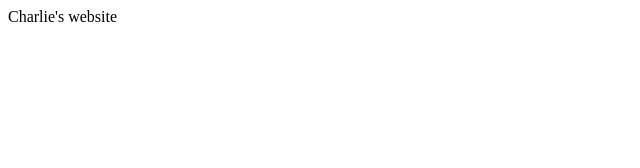
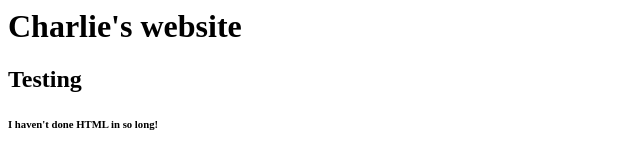
Before and after one commit to charliesolari22/charliesolari22.github.io, a plain HTML site: page index.html in a window 1280 px wide. Shown: the whole page, without its empty margins (0-640 px from the left). Drawn offline with Linux system fonts and the light colour scheme.

Commit message:
Update index.html

```diff
--- a/index.html
+++ b/index.html
@@ -1 +1,3 @@
-Charlie's website
+<h1>Charlie's website</h1>
+<h2>Testing</h2>
+<h6>I haven't done HTML in so long!</h6>
```
